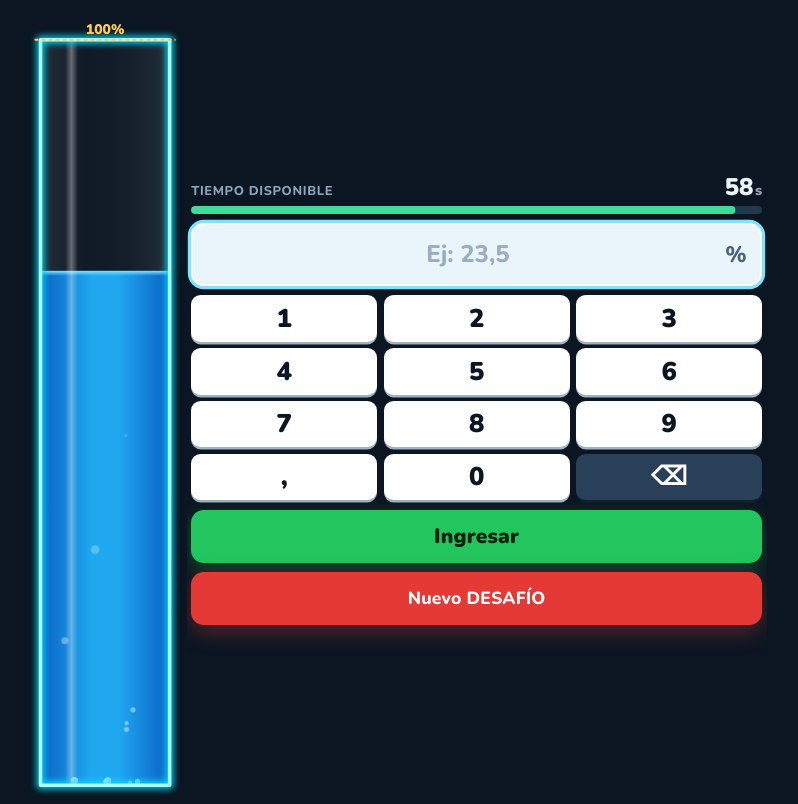
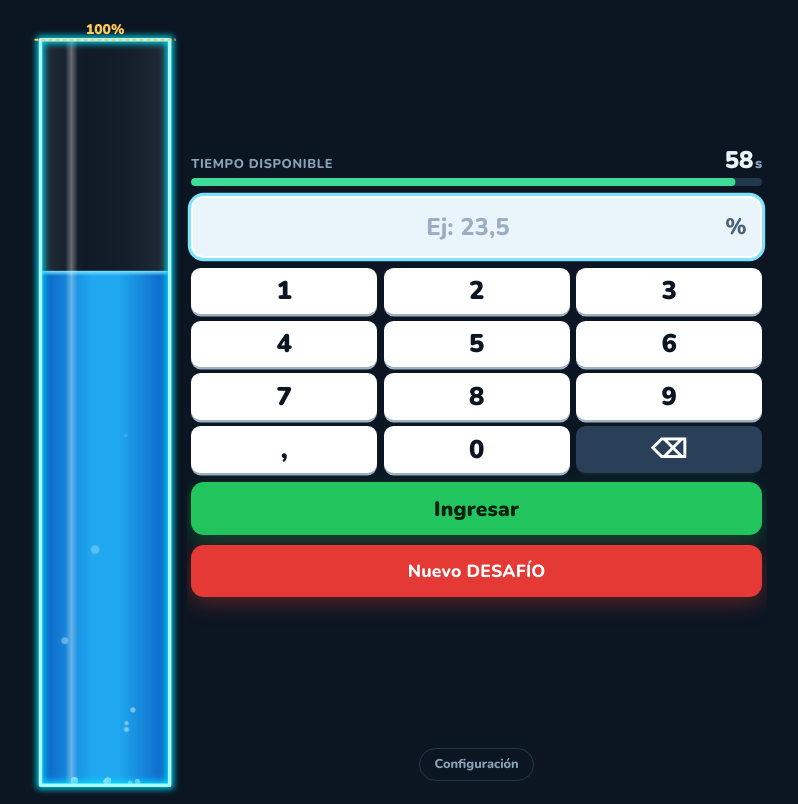
Before and after one commit to gstierling/CRV-DESAFIO-Tubo-con-agua, a plain HTML site: page index.html in a window 1280 px wide. Both pictures are taken after a click on the button "Nuevo DESAFÍO". Shown: the whole page, without its empty margins (237-1035 px from the left). Drawn offline with nearby package versions, Linux system fonts and the light colour scheme.

Commit message:
Add files via upload

```diff
--- a/index.html
+++ b/index.html
@@ -123,7 +123,6 @@ header .intro .sub small{font-size:.8em;font-weight:800}
 .box.active{box-shadow:0 0 0 .2rem var(--water-hi)}
 .keypad{display:grid;grid-template-columns:repeat(3,minmax(0,1fr));gap:.4rem}
 .keypad[hidden]{display:none}
-.side.kp .cfg-btn{display:none}   /* con el teclado abierto se oculta Configuración */
 .keypad button{
   min-height:2.9rem;border:0;border-radius:.6rem;background:#FFFFFF;color:#0B1622;
   font-size:1.6rem;font-weight:900;line-height:1;cursor:pointer;touch-action:manipulation;
@@ -230,7 +229,8 @@ header .intro .sub small{font-size:.8em;font-weight:800}
 .btn-ok{background:var(--water-hi);color:#04101C}
 
 .playing header,.revealed header{display:none}
-.playing .cfg-btn,.revealed .cfg-btn{display:none}
+.playing .cfg-btn,.revealed .cfg-btn{margin-top:.5rem}   /* Configuración siempre visible, abajo y en pequeño */
+.side > .cfg-btn{order:3}
 .playing .controls{margin-block:auto}                       /* en juego: bloque centrado verticalmente */
 .revealed .controls > :not(#btnNew){display:none}            /* con resultado: solo queda Nuevo DESAFÍO */
 .revealed .controls{order:2;margin-top:0}
```
